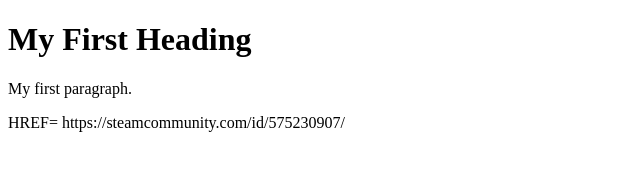
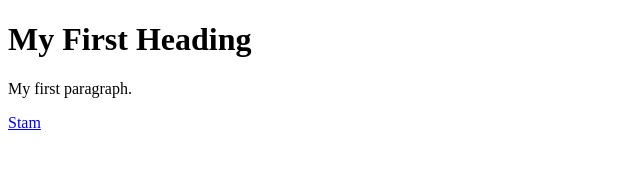
Before and after one commit to PookyTV/pookytv.github.io, a plain HTML site: page index.html in a window 1280 px wide. Shown: the whole page, without its empty margins (0-640 px from the left). Drawn offline with Linux system fonts and the light colour scheme.

Commit message:
Update index.html

```diff
--- a/index.html
+++ b/index.html
@@ -5,4 +5,4 @@
 <p>My first paragraph.</p>
 </body>
 </html>
-<A> HREF= https://steamcommunity.com/id/575230907/ </A>
+<a href= https://steamcommunity.com/id/575230907/> Stam </a>
```
